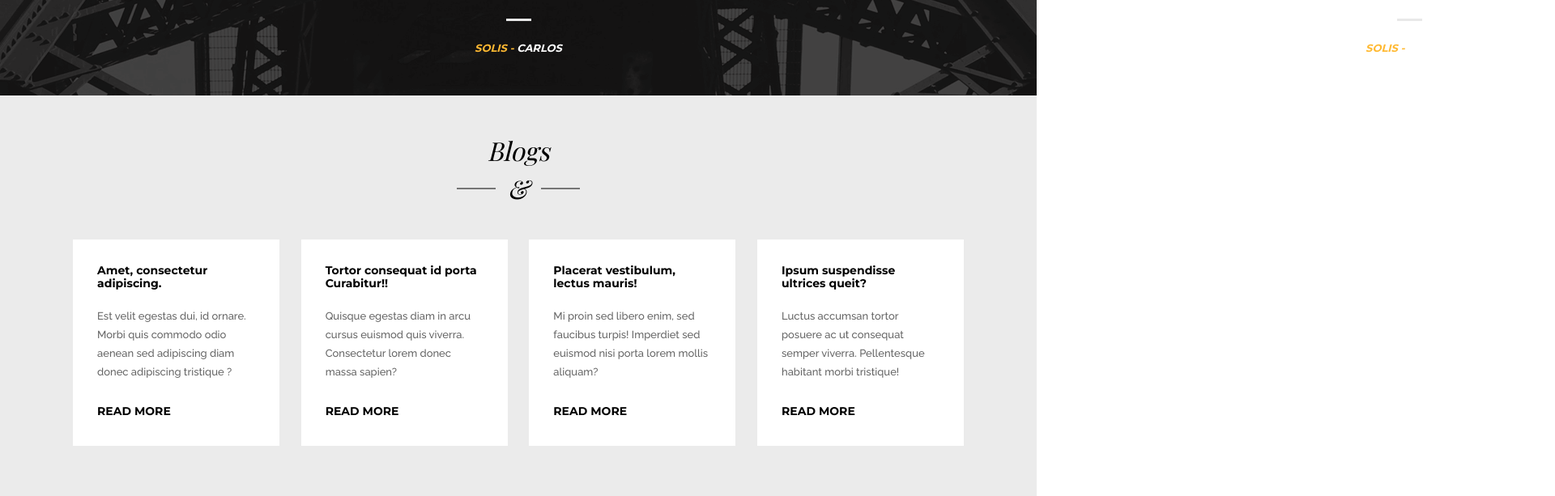
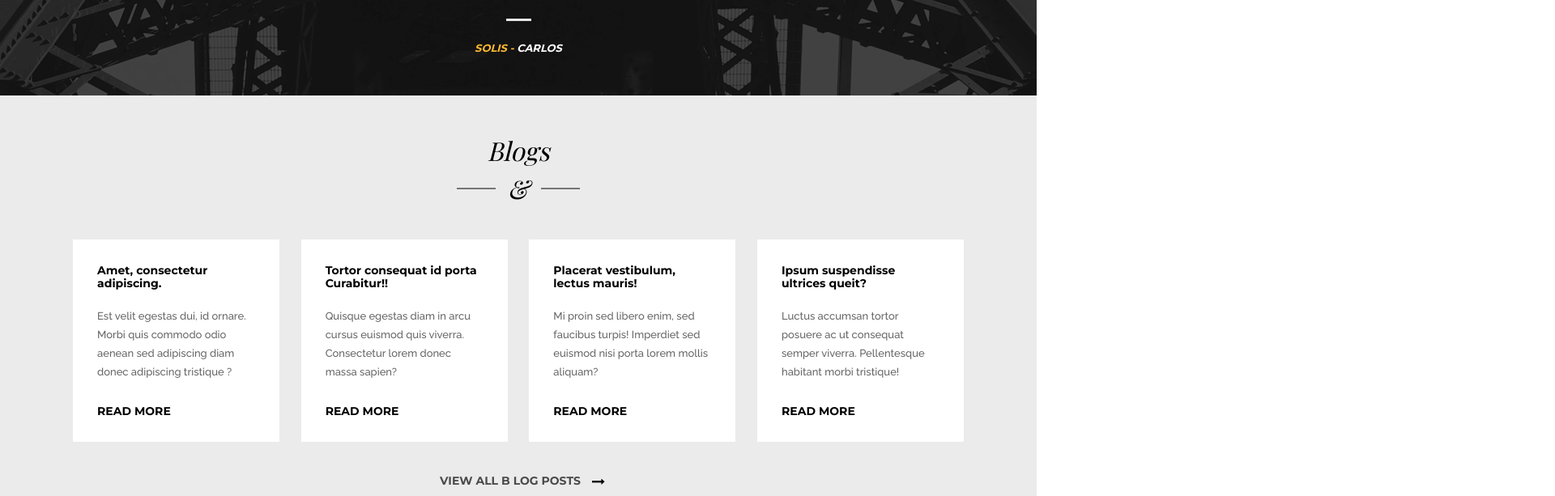
Before and after one commit to lnf353/architecture, a website: page index.html in a window 1280 px wide. Shown: the part 2677-3290 px from the top of the page at 81% size, 1920 px wide, since content can reach past the window. Drawn offline with nearby package versions, Linux system fonts and the light colour scheme; a web font is replaced by a local one.

Commit message:
a little fix

```diff
--- a/index.html
+++ b/index.html
@@ -322,7 +322,9 @@
 	  <span class="section-intro__divider section-intro__divider--white ">&</span>
 	</div>
 	<div class="customers-slider">
+	  <div class="customers-slider__list">
 	  <div class="customers-slider__wrapper">
+
 	      <div class="customers-feedback">
 		<div class="customers-feedback__photo-wrapper">
 		  <span class="customers-feedback__left-arrow fa fa-2x fa-angle-left"></span>
@@ -356,7 +358,7 @@
 	  <span class="section-intro__divider">&</span>
 	</div>
 
-	<div class="overflow-wrapper overflow-wrapp</div>er--blog-fix general-wrapper">
+	<div class="overflow-wrapper overflow-wrapper--blog-fix general-wrapper">
 	  <div class="content-wrapper ">
 	    <article class="content">
 	      <h3 class="content__title">Amet, consectetur adipiscing.</h3>
```
